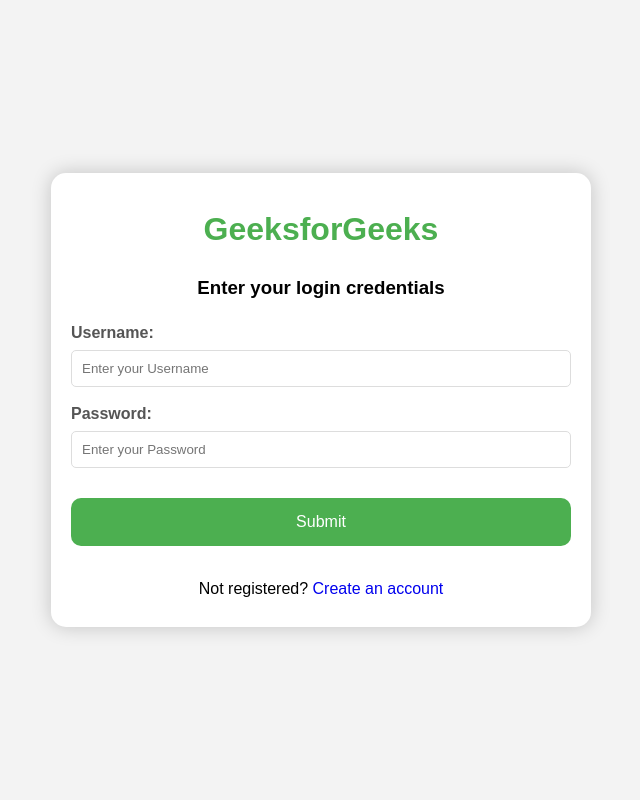
After one commit to shune05/KidControl, a Flask app: page /login in a window 1280 px wide. The commit adds this page. Shown: the whole page, without its empty margins (319-959 px from the left). Run offline with Flask 2, Linux system fonts and the light colour scheme; parts of the project's set-up code (start-up, migrations or seed data) failed here and were passed over.

Commit message:
create login page

```diff
--- /dev/null
+++ b/KidControl/KidControl/static/myStyle.css
@@ -0,0 +1,66 @@
+/*style.css*/
+body {
+    display: flex;
+    align-items: center;
+    justify-content: center;
+    font-family: Arial;
+    line-height: 1.5;
+    min-height: 100vh;
+    background: #f3f3f3;
+    flex-direction: column;
+    margin: 0;
+}
+
+.main {
+    background-color: #fff;
+    border-radius: 15px;
+    box-shadow: 0 0 20px rgba(0, 0, 0, 0.2);
+    padding: 10px 20px;
+    transition: transform 0.2s;
+    width: 500px;
+    text-align: center;
+}
+
+h1 {
+    color: #4CAF50;
+}
+
+label {
+    display: block;
+    width: 100%;
+    margin-top: 10px;
+    margin-bottom: 5px;
+    text-align: left;
+    color: #555;
+    font-weight: bold;
+}
+
+
+input {
+    display: block;
+    width: 100%;
+    margin-bottom: 15px;
+    padding: 10px;
+    box-sizing: border-box;
+    border: 1px solid #ddd;
+    border-radius: 5px;
+}
+
+button {
+    padding: 15px;
+    border-radius: 10px;
+    margin-top: 15px;
+    margin-bottom: 15px;
+    border: none;
+    color: white;
+    cursor: pointer;
+    background-color: #4CAF50;
+    width: 100%;
+    font-size: 16px;
+}
+
+.wrap {
+    display: flex;
+    justify-content: center;
+    align-items: center;
+}
--- /dev/null
+++ b/KidControl/KidControl/templates/login.html
@@ -0,0 +1,42 @@
+<!DOCTYPE html>
+
+<html>
+  <head>
+    <title>HTML Login Form</title>
+    <link rel="stylesheet" href="/static/myStyle.css" />
+  </head>
+
+  <body>
+    <div class="main">
+      <h1>GeeksforGeeks</h1>
+      <h3>Enter your login credentials</h3>
+      <form action="">
+        <label for="first"> Username: </label>
+        <input
+          type="text"
+          id="first"
+          name="first"
+          placeholder="Enter your Username"
+          required
+        />
+
+        <label for="password"> Password: </label>
+        <input
+          type="password"
+          id="password"
+          name="password"
+          placeholder="Enter your Password"
+          required
+        />
+
+        <div class="wrap">
+          <button type="submit" onclick="solve()">Submit</button>
+        </div>
+      </form>
+      <p>
+        Not registered?
+        <a href="#" style="text-decoration: none"> Create an account </a>
+      </p>
+    </div>
+  </body>
+</html>
--- a/KidControl/KidControl/views.py
+++ b/KidControl/KidControl/views.py
@@ -35,3 +35,12 @@
         year=datetime.now().year,
         message='Your application description page.'
     )
+@app.route('/login')
+def login():
+    """Renders the about page."""
+    return render_template(
+        'login.html',
+        title='About',
+        year=datetime.now().year,
+        message='Your application description page.'
+    )
```
Also changed, not shown: KidControl/KidControl/templates/about.html (+12 -4 lines), KidControl/KidControl/templates/index.html (+36 -13 lines), KidControl/KidControl/templates/layout.html (+15 -4 lines).
